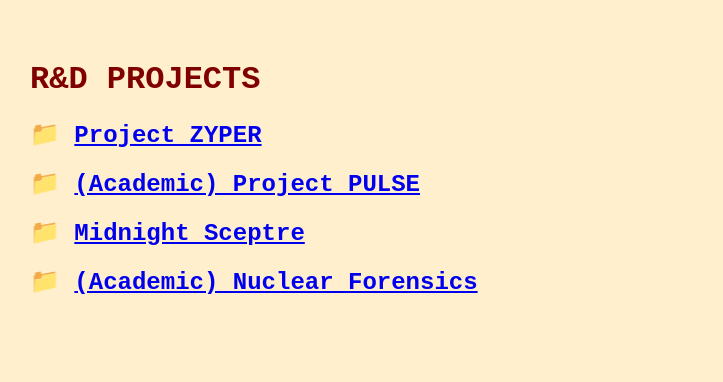
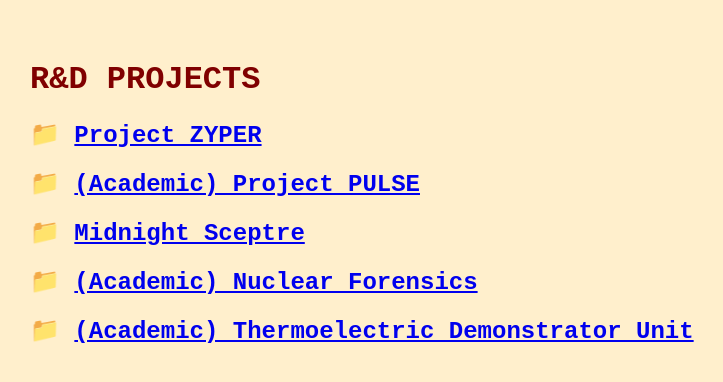
Before and after one commit to NarloyZBoy/-MartinezR-.github.io, a Jekyll site: the page built from index.md, in a window 1280 px wide. Shown: the top 382 px of the page, without its empty margins (10-733 px from the left). Built offline with Jekyll 4.4.1, drawn with Linux system fonts in a browser that asks for light colours.

Commit message:
Update index.md

```diff
--- a/index.md
+++ b/index.md
@@ -12,3 +12,5 @@ title: R&D PROJECTS
 ## 📁 [Midnight Sceptre]({{ "/projects/sceptre.html" | relative_url }})
 
 ## 📁 [(Academic) Nuclear Forensics]({{ "/projects/isotopic.html" | relative_url }})
+
+## 📁 [(Academic) Thermoelectric Demonstrator Unit]({{ "/projects/thermoel.html" | relative_url }})
```
